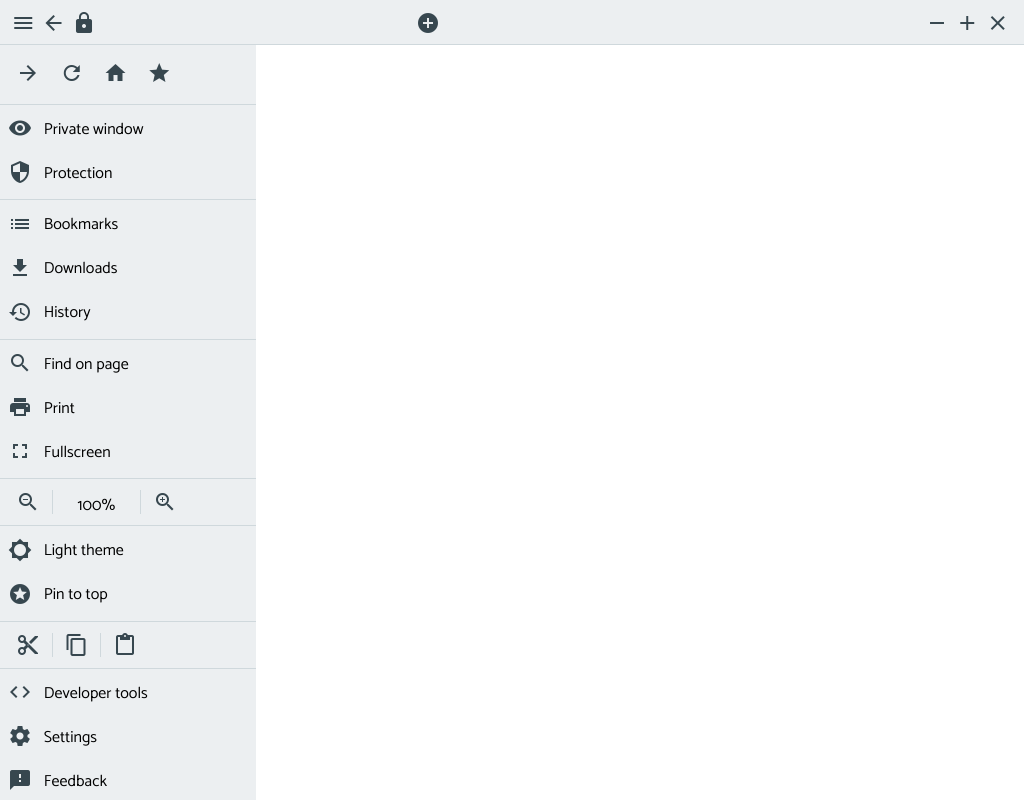
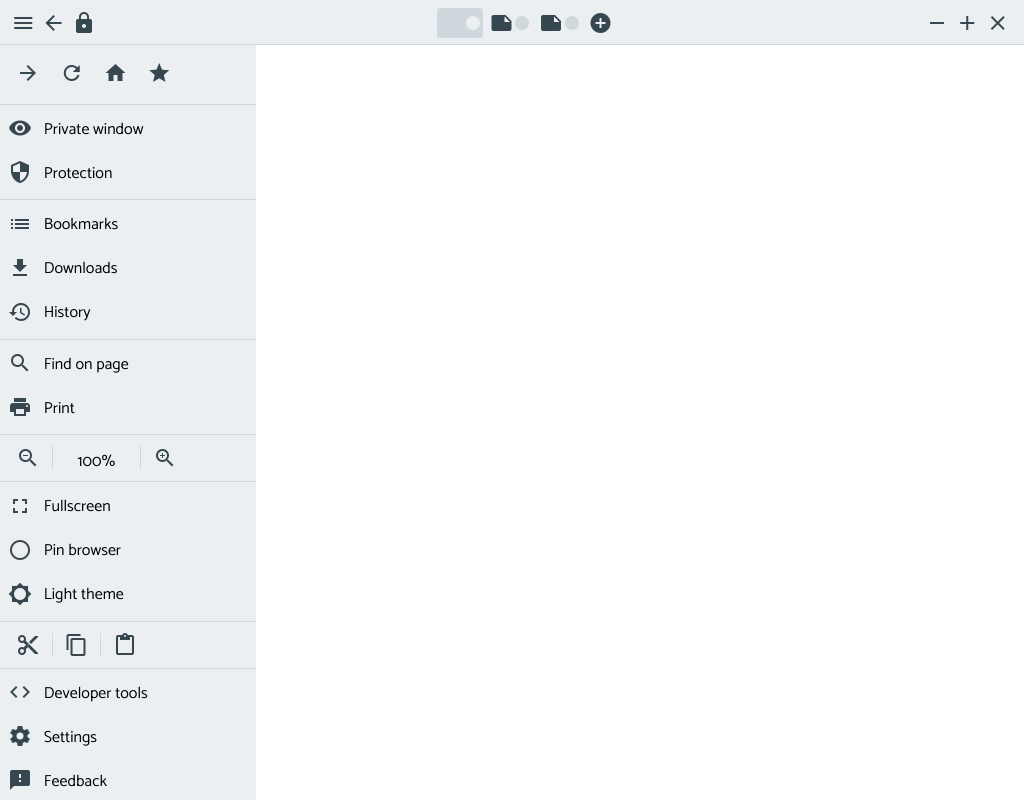
Before and after one commit to grychi/matui, an Electron app: page index.html in a window 1024 px wide. Both pictures are taken after a click on the element "menu". Drawn offline with nearby package versions, Linux system fonts and the light colour scheme; no server answers.

Commit message:
more progress

```diff
--- a/css/main.css
+++ b/css/main.css
@@ -154,6 +154,7 @@ body {
     --secondary-color: #ECEFF1;
     --tertiary-color: #607D8B;
     --quaternary-color: #CFD8DC;
+    user-select: none;
 }
 #navigation * {
     -webkit-app-region: no-drag;
@@ -170,7 +171,6 @@ body {
 #navigation i {
     border-radius: 0.2em;
     cursor: default;
-    user-select: none;
 }
 #navigation i:hover, #quick-access i:hover, .menu-single-item:hover, #zoom i:hover, #content-edit i:hover {
     background-color: var(--quaternary-color);
@@ -194,18 +194,18 @@ body {
     width: calc(50vw - 8em);
     max-width: 30vw;
     color: var(--primary-color);
+    margin-top: 0.2em;
 }
 #navigation #omnibox input {
     border: none;
     outline: none;
-    height: 1.5em;
+    height: 1.2em;
+    font-size: 1em;
     width: 100%;
-    border-radius: 2px;
-    padding-left: 1px;
+    padding: 0;
     background-color: transparent;
     color: var(--primary-color);
     font-family: 'Catamaran';
-    user-select: text;
 }
 #navigation #omnibox input:focus, #navigation #omnibox input:active {
     border-bottom: 2px solid var(--primary-color);
@@ -245,7 +245,55 @@ body {
     float: left;
     background: var(--secondary-color);
 }
-
+#navigation #tabs {
+    padding: 0;
+    margin-left: 1.5em;
+    height: 2em;
+    max-width: calc(50vw - 8em);
+    overflow: hidden;
+    -webkit-app-region: drag;
+}
+#tabs * {
+    -webkit-app-region: no-drag;
+}
+.oneTab {
+    border-radius: 0.2em;
+    position: relative;
+    display: inline-block;
+    height: 1.5em;
+    width: 2.5em;
+    margin-right: 0.2em;
+}
+.oneTab:hover {
+    background-color: var(--quaternary-color);
+}
+.closeTab {
+    position: absolute;
+    top: 0.5em;
+    right: 0.2em;
+    height: 0.5em;
+    width: 0.5em;
+    border-radius: 0.5em;
+    background-color: var(--quaternary-color);
+}
+.activeTab .closeTab {
+    background-color: var(--secondary-color);
+}
+.closeTab:hover {
+    background-color: #ff5252;
+}
+#tabs .tabIcon {
+    position: relative;
+    height: 1.5em;
+    width: 1.5em;
+    padding: 0;
+    background-size: cover;
+    background-repeat: no-repeat;
+    background-image: url(https://www.google.com/favicon.ico);
+}
+.activeTab {
+    background-color: var(--quaternary-color);
+}
 #navigation #window-control {
     margin-top: -0.2em;
     float: right;
@@ -277,14 +325,12 @@ webview {
     width: 16em;
     background-color: var(--secondary-color);
     height: calc(100vh - 2.8em);
-    user-select: none;
     overflow-y: scroll;
 }
 #browser-menu * {
     display: inline-block;
     padding: 0.5em;
     cursor: default;
-    user-select: none;
 }
 #browser-menu i {
     font-size: 1.5em;
--- a/index.html
+++ b/index.html
@@ -5,7 +5,7 @@
   <meta charset="UTF-8">
   <meta name="viewport" content="width=device-width">
   <title>Matui Browser</title>
-  <link rel="stylesheet" href="css/main.css">
+  <link rel="stylesheet" href="css/main.min.css">
   <link href="https://fonts.googleapis.com/css?family=Catamaran" rel="stylesheet">
   <link href="https://fonts.googleapis.com/icon?family=Material+Icons" rel="stylesheet">
 
@@ -32,15 +32,26 @@
       <!--<i class="material-icons">lock_open</i>-->
     </div>
     <div id="omnibox">
-      <input type="text" id="url">
+      <input type="text" id="url" spellcheck="false">
     </div>
     <div id="tabs">
-      <!--
-      <i class="material-icons">note</i>
-      <i class="material-icons">cancel</i>
-    -->
-      <i class="material-icons">add_circle</i>
+      <div class="oneTab activeTab">
+        <div class="tabIcon"></div>
+        <div class="closeTab"></div>
+      </div>
+      <div class="oneTab">
+        <i class="material-icons">note</i>
+        <div class="closeTab"></div>
+      </div>
+      <div class="oneTab">
+        <i class="material-icons">note</i>
+        <div class="closeTab"></div>
+      </div>
+      <div id="newTab">
+        <i class="material-icons">add_circle</i>
+      </div>
     </div>
+
     <div id="window-control">
       <div id="min-btn">
         <i class="material-icons applicationRemove">remove</i>
@@ -112,10 +123,6 @@
       <i class="material-icons">print</i>
       <div class="menu-description">Print</div>
     </div>
-    <div id="fullscreen" class="menu-single-item">
-      <i class="material-icons">fullscreen</i>
-      <div class="menu-description">Fullscreen</div>
-    </div>
 
     <div class="menu-break"></div>
 
@@ -135,14 +142,18 @@
 
     <div class="menu-break"></div>
 
+    <div id="fullscreen" class="menu-single-item">
+      <i class="material-icons">fullscreen</i>
+      <div class="menu-description">Fullscreen</div>
+    </div>
+    <div id="pinned" data-state="notPinned" class="menu-single-item">
+      <i class="material-icons">radio_button_unchecked</i>
+      <div class="menu-description">Pin browser</div>
+    </div>
     <div id="theme" class="menu-single-item">
       <i class="material-icons">brightness_5</i>
       <!--<i class="material-icons">brightness_2</i>-->
       <div class="menu-description">Light theme</div>
-    </div>
-    <div id="pinned" class="menu-single-item">
-      <i class="material-icons">stars</i>
-      <div class="menu-description">Pin to top</div>
     </div>
 
     <div class="menu-break"></div>
--- a/main.js
+++ b/main.js
@@ -18,7 +18,6 @@ function createWindow() {
   }))
 
   // mainWindow.webContents.openDevTools()
-  // mainWindow.setAlwaysOnTop(true);
   mainWindow.setMenu(null);
 
   mainWindow.on('closed', function () {
--- a/renderer.js
+++ b/renderer.js
@@ -51,10 +51,11 @@ Bookmark.prototype.ELEMENT = function () {
             history = ById('history'),
             finder = ById('find'),
             printer = ById('print'),
-            fullscreen = ById('fullscreen'),
             zoomIn = ById('zoom-in'),
             zoomOut = ById('zoom-out'),
             zoomShow = ById('zoom-level'),
+            fullscreen = ById('fullscreen'),
+            pinner = ById('pinned'),
             theme = ById('theme'),
             contCut = ById('cut'),
             contCopy = ById('copy'),
@@ -228,6 +229,20 @@ Bookmark.prototype.ELEMENT = function () {
         printer.addEventListener('click', printView);
         zoomIn.addEventListener('click', zoomInView);
         zoomOut.addEventListener('click', zoomOutView);
+        pinner.addEventListener("click", function (e) {
+            const window = remote.getCurrentWindow();
+            let state = pinner.getAttribute('data-state');
+            console.log(state);
+            if (state === 'notPinned') {
+                pinner.innerHTML = '<i class="material-icons">radio_button_checked</i><div class="menu-description">Unpin browser</div>';
+                window.setAlwaysOnTop(true);
+                pinner.setAttribute('data-state', 'isPinned');
+            } else {
+                pinner.innerHTML = '<i class="material-icons">radio_button_unchecked</i><div class="menu-description">Pin browser</div>';
+                window.setAlwaysOnTop(false);
+                pinner.setAttribute('data-state', 'notPinned');
+            }
+        });
         contCut.addEventListener('click', contCutView);
         contCopy.addEventListener('click', contCopyView);
         contPaste.addEventListener('click', contPasteView);
--- a/todo.txt
+++ b/todo.txt
@@ -12,3 +12,5 @@ remember window size/ position
 open with browser parameter
 
 minify js and css files
+
+font offline
```
Also changed, not shown: css/main.min.css (added).
